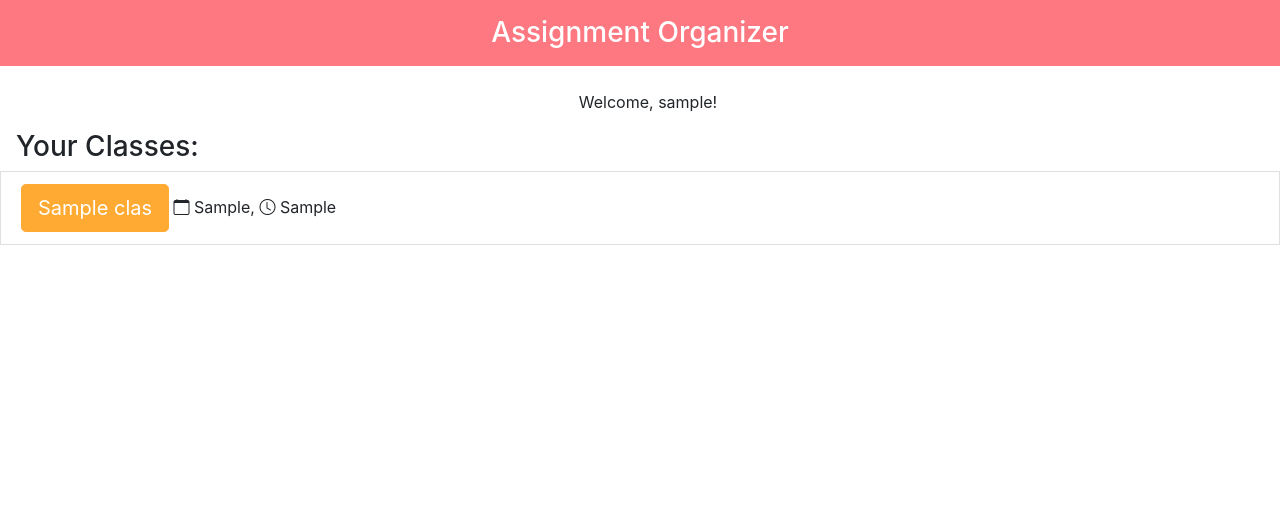
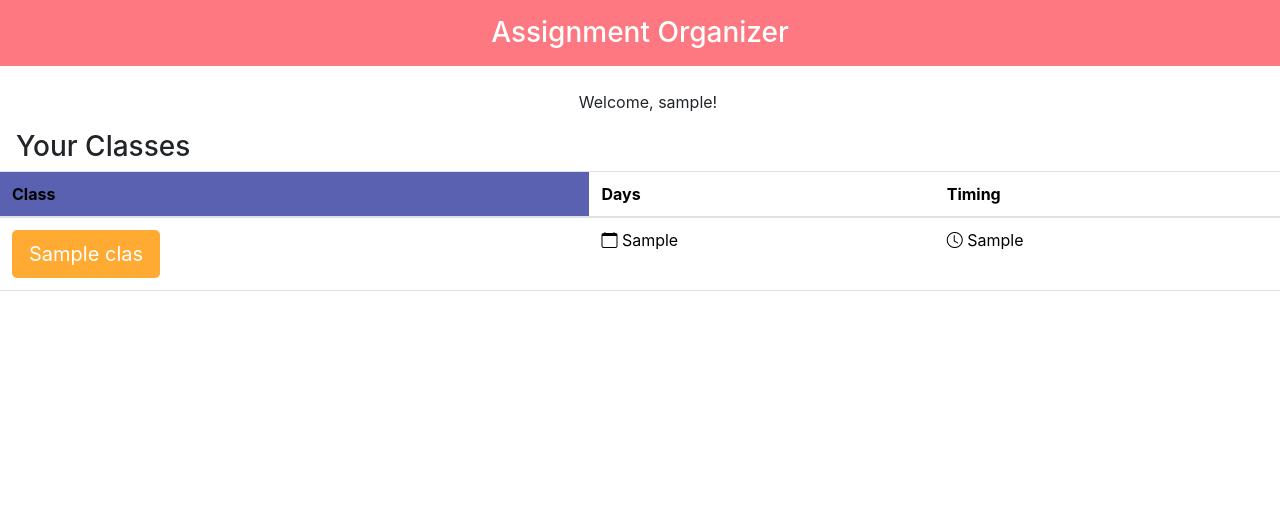
Before and after one commit to geetan-gandhe/assignment-organizer, a Django app: page /home/ in a window 1280 px wide. Shown: the part 40-571 px from the top of the page. Run offline with Django 3.2, Linux system fonts and the light colour scheme; a user stored in the database is signed in; tables that the repository leaves empty hold one stand-in row (values such as "Sample post"); some libraries are stand-ins or nearby versions.

Commit message:
add table to home for classes, change some colors, and add "See All" to tagged view

```diff
--- a/organizer/static/organizer/style.css
+++ b/organizer/static/organizer/style.css
@@ -18,6 +18,11 @@ a[aria-expanded=false] .bi-arrow-down-circle-fill {
 .btn-custom2{
   background-color: #FDB44E ;
   background-color: #FDB44E ;
+}
+
+.bg-custom2{
+  background-color: #5A61B0 !important ;
+  background: #5A61B0 !important;
 }
 
 .btn-custom3{
--- a/organizer/templates/organizer/calendar.html
+++ b/organizer/templates/organizer/calendar.html
@@ -7,9 +7,9 @@
 <body>
 {% block content %}
 
-<a class="btn btn-info left ml-3 mb-2 text-white"  href="{% url 'organizer:calendar' %}?{{ prev_month }}"> Previous Month </a>
-<a class="btn btn-info right mr-3 mb-2 text-white" href="{% url 'organizer:calendar' %}?{{ next_month }}"> Next Month </a>
-<a class="btn btn-info right mr-3 mb-2 text-white" href="{% url 'organizer:event_new' %}"> New Event </a>
+<a class="btn btn-custom left ml-3 mb-2 text-white"  href="{% url 'organizer:calendar' %}?{{ prev_month }}"> Previous Month </a>
+<a class="btn btn-custom right mr-3 mb-2 text-white" href="{% url 'organizer:calendar' %}?{{ next_month }}"> Next Month </a>
+<a class="btn btn-custom right mr-3 mb-2 text-white" href="{% url 'organizer:event_new' %}"> New Event </a>
 {{ calendar }}
 
 {% endblock %}
--- a/organizer/templates/organizer/detail.html
+++ b/organizer/templates/organizer/detail.html
@@ -58,6 +58,7 @@
     <div class="card card-body">
 {% if slug %}
 <h2>Class PDFs: <div class="mr-1 badge badge-info"> {{slug}}</div></h2>
+<p><a href="{% url 'organizer:detail' course.class_name %}" class="badge badge-secondary">See All</a></p>
 {% else %}
 <h2>Class PDFs</h2>
 {% endif %}
--- a/organizer/templates/organizer/home.html
+++ b/organizer/templates/organizer/home.html
@@ -17,14 +17,26 @@
 {% if user.is_authenticated %}
   <p class="text-center ml-2 pl-2">Welcome, {{ user.username }}!</p>
 
-<h3 class="ml-2 pl-2">Your Classes:</h3>
-  {% for course in schedule%}
-      <li class="list-group-item">
-        <a class="btn btn-danger btn-lg" id="class" role="button" href="{% url 'organizer:detail' course %}">{{course}}</a>
-        <label for="class"><i class="bi bi-calendar"></i> {{course.days}}, <i class="bi bi-clock"></i> {{course.timing}}</label>
+<h3 class="ml-2 pl-2">Your Classes</h3>
+      <table class="table table-hover table-custom">
+        <thead class="bg-custom2 text-white">
+          <tr>
+            <th scope="col" class="bg-custom2">Class</th>
+            <th scope="col">Days</th>
+            <th scope="col">Timing</th>
+          </tr>
+        </thead>
+      {% for course in schedule%}
+      <tbody>
+        <tr>
+          <td><a class="btn btn-danger btn-lg" id="class" role="button" href="{% url 'organizer:detail' course %}">{{course}}</a></td>
+          <td><i class="bi bi-calendar"></i> {{course.days}}</td>
+          <td><i class="bi bi-clock"></i> {{course.timing}}</td>
+        </tr>
+      {% endfor %}
+      </tbody>
+      </table>
 
-      </li>
-  {% endfor %}
 
 
 
--- a/organizer/templates/organizer/index.html
+++ b/organizer/templates/organizer/index.html
@@ -69,7 +69,7 @@
                     <input type="checkbox" class="Checkbox" name="checkedbox" id="{{ todo.id }}" value="{{ todo.id }}">
                     <div label for="{{ todo.id }}"><span class="complete-">{{ todo.title }}</span></label></div>
                     <div span class="category-{{ todo.category }}">{{ todo.category }}</span></div>
-                    <div strong class="taskDate"><p class="text-light bg-primary">Due Date: {{ todo.due_date }}</p></strong></div>
+                    <div strong class="taskDate"><p class="text-light bg-custom2">Due Date: {{ todo.due_date }}</p></strong></div>
                     </li>
                 </li>
             {% endfor %}
```
Also changed, not shown: organizer/templates/organizer/profile.html (+16 -5 lines).
